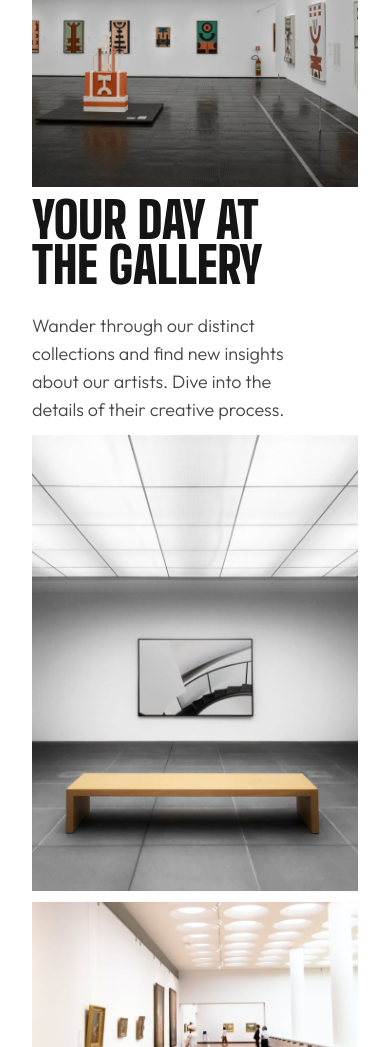
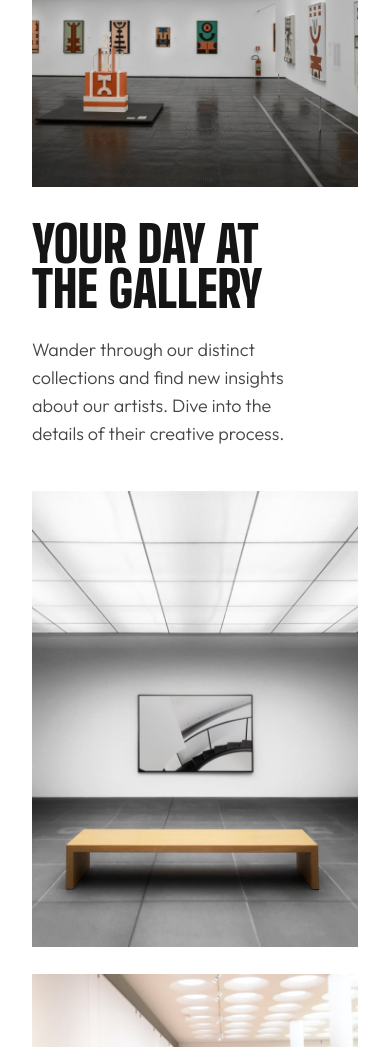
Before and after one commit to AldrinKP/art-gallery, a React (Vite) app: page / in a window 390 px wide. Shown: the part 953-2000 px from the top of the page. Built offline with nearby package versions, Linux system fonts and the light colour scheme.

Commit message:
Added margin to bento elements for smaller screens

```diff
--- a/src/components/home-page/BentoSection.jsx
+++ b/src/components/home-page/BentoSection.jsx
@@ -12,7 +12,7 @@ const BentoSection = () => {
 	return (
 		<section className="flex h-full max-w-[1110px] mx-auto my-[180px] items-center justify-center lg:p-0 px-8">
 			<div className="md:grid flex flex-col h-full w-full lg:gap-8 gap-[11px] bg-transparent grid-cols-5 grid-rows-3">
-				<div className="col-span-3 row-span-3 md:order-2 md:min-h-[400px]">
+				<div className="col-span-3 row-span-3 md:order-2 md:min-h-[400px] md:mb-0 mb-6">
 					<picture>
 						<source
 							media="(min-width: 1024px)"
@@ -29,7 +29,7 @@ const BentoSection = () => {
 						/>
 					</picture>
 				</div>
-				<div className="col-span-2 row-span-3 md:order-1 flex flex-col justify-center lg:mr-32 mr-16 lg:w-[350px] md:min-w-[225px]">
+				<div className="col-span-2 row-span-3 md:order-1 flex flex-col justify-center lg:mr-32 mr-16 lg:w-[350px] md:min-w-[225px] md:mb-0 mb-8">
 					<h1 className="font-heading font-black lg:text-size-heading-m text-[50px] lg:leading-line-heading-m leading-[45px] text-almost-black lg:mb-8 mb-6">
 						YOUR DAY AT THE GALLERY
 					</h1>
@@ -39,7 +39,7 @@ const BentoSection = () => {
 						their creative process.
 					</p>
 				</div>
-				<div className="col-span-3 row-span-5 md:order-3 flex justify-center md:min-h-[720px]">
+				<div className="col-span-3 row-span-5 md:order-3 flex justify-center md:min-h-[720px] md:mb-0 mb-4">
 					<picture>
 						<source
 							media="(min-width: 1024px)"
@@ -57,7 +57,7 @@ const BentoSection = () => {
 					</picture>
 				</div>
 				<div className="col-span-2 row-span-5 md:order-4 flex flex-col justify-center md:min-h-[313px]">
-					<div className="basis-[40%]">
+					<div className="basis-[40%] md:mb-0 mb-4">
 						<picture>
 							<source
 								media="(min-width: 1024px)"
```
